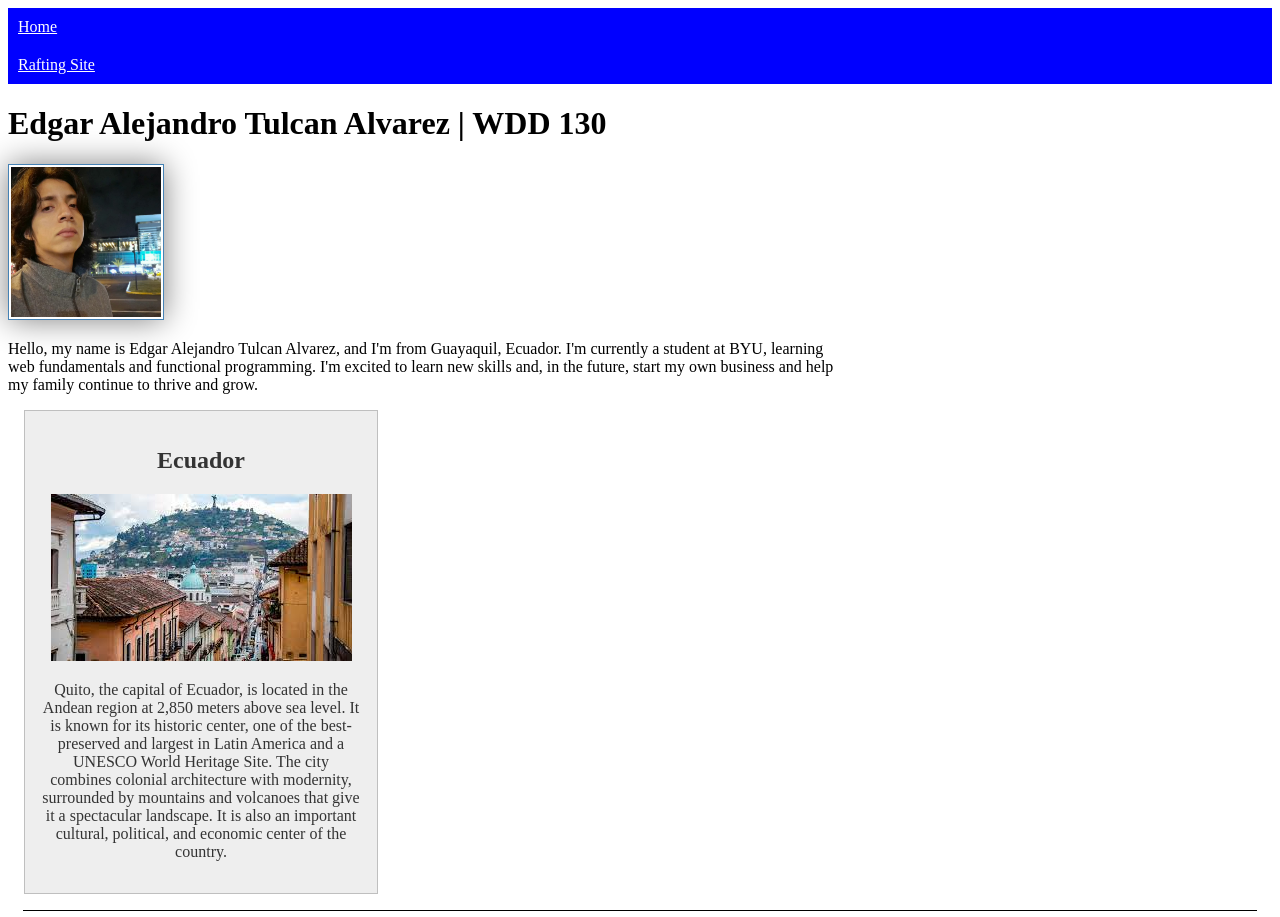
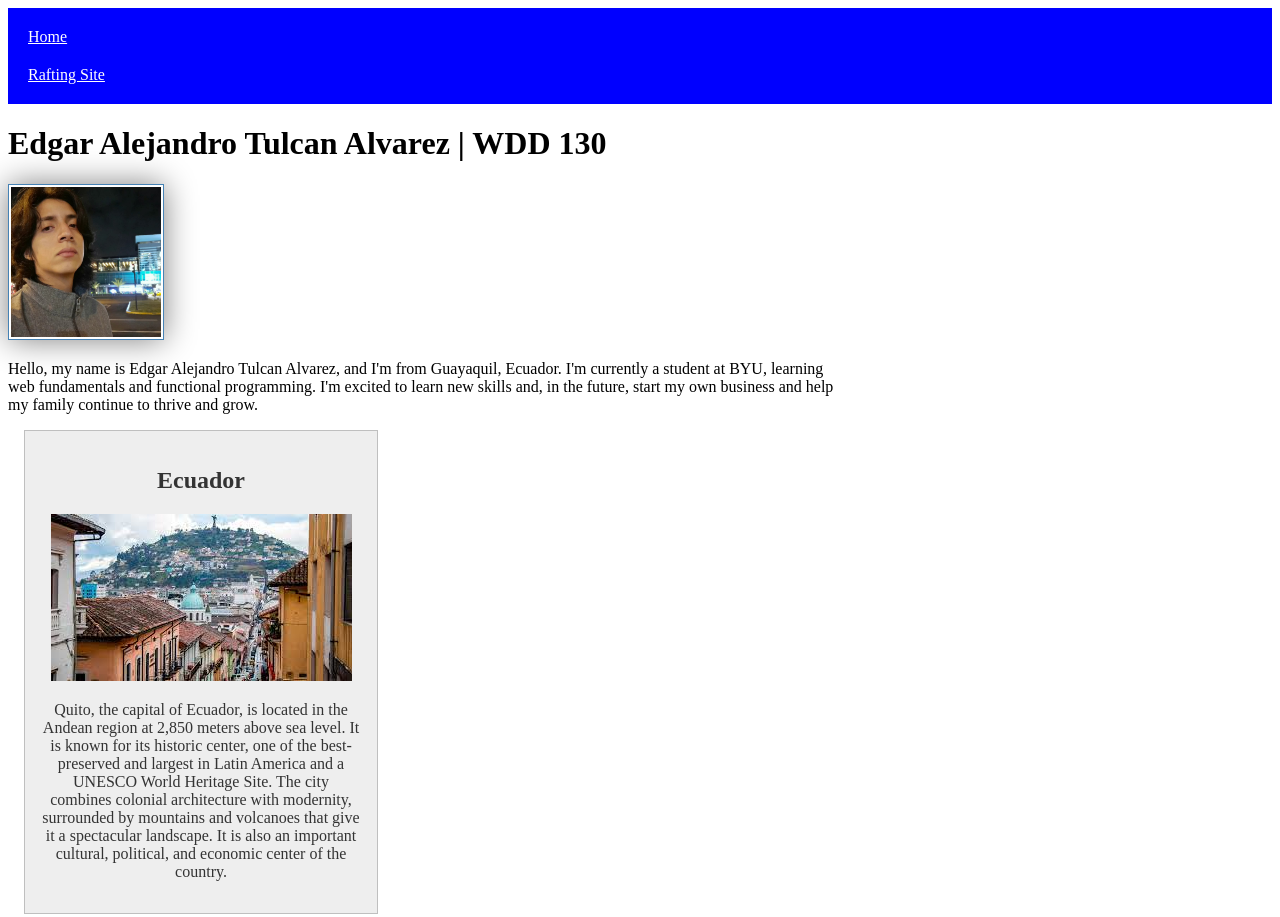
Before and after one commit to edgartulcan/wdd130, a plain HTML site: page index.html in a window 1280 px wide. Shown: the top 917 px of the page. Drawn offline with Linux system fonts and the light colour scheme.

Commit message:
w02 assignment

```diff
--- a/index.html
+++ b/index.html
@@ -25,7 +25,7 @@
 
         <aside>
             <h2>Ecuador</h2>
-            <img src="images/Ecuador.jpeg" alt="Quito,Ecuador">
+            <img src="images/ecuador.jpeg" alt="Quito,Ecuador">
             <p>Quito, the capital of Ecuador, is located in the Andean region at 2,850 meters above sea level. It is known for its historic center, one of the best-preserved and largest in Latin America and a UNESCO World Heritage Site. The city combines colonial architecture with modernity, surrounded by mountains and volcanoes that give it a spectacular landscape. It is also an important cultural, political, and economic center of the country.</p>
         </aside>
         <footer>
--- a/styles/styles.css
+++ b/styles/styles.css
@@ -8,6 +8,11 @@ main {
     max-width: 840px;
 }
 
+nav {
+    color: white;
+    padding: 10px;
+
+}
 nav a {
     color: white;
     padding: 10px;
```
